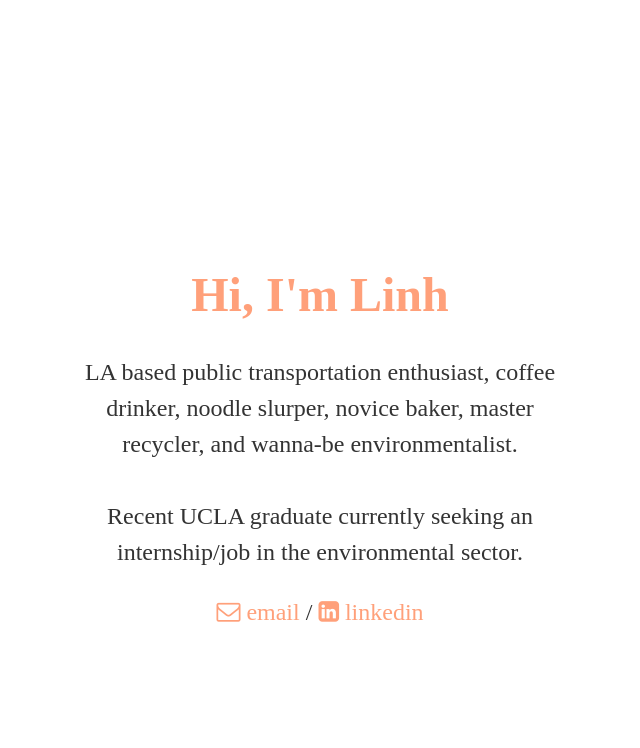
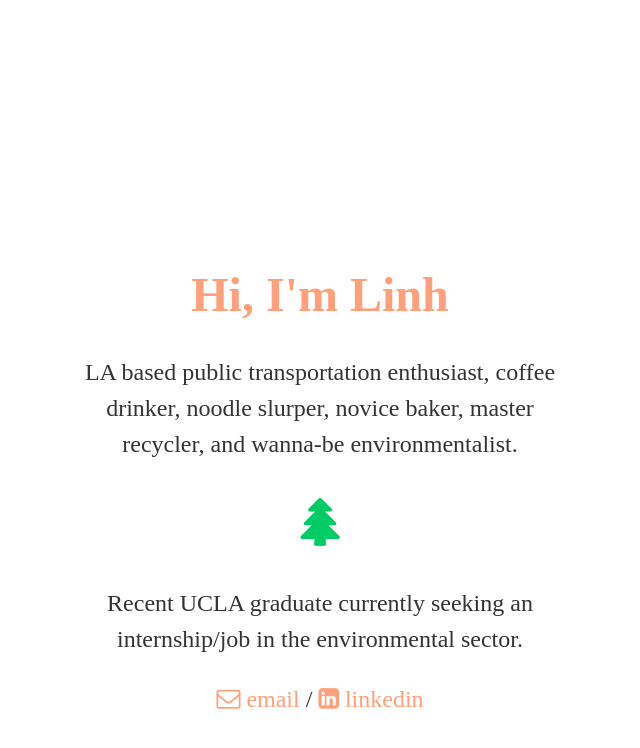
Before and after one commit to lttrinh/lttrinh.github.io, a Jekyll site: the page built from index.html, in a window 1280 px wide. Shown: the top 748 px of the page, without its empty margins (320-960 px from the left). Built offline with Jekyll 4.4.1, drawn with Linux system fonts in a browser that asks for light colours.

Commit message:
Update index.html

```diff
--- a/index.html
+++ b/index.html
@@ -13,6 +13,7 @@ title: Linh To Trinh
 
 <div class="content">
 	<p>LA based public transportation enthusiast, coffee drinker, noodle slurper, novice baker, master recycler, and wanna-be environmentalist.<br><br>
+		<i class="fa fa-tree" style="font-size:48px;color:#00cc66"></i><br><br>
 		Recent UCLA graduate currently seeking an internship/job in the environmental sector.</p>
 </div>
 
```
